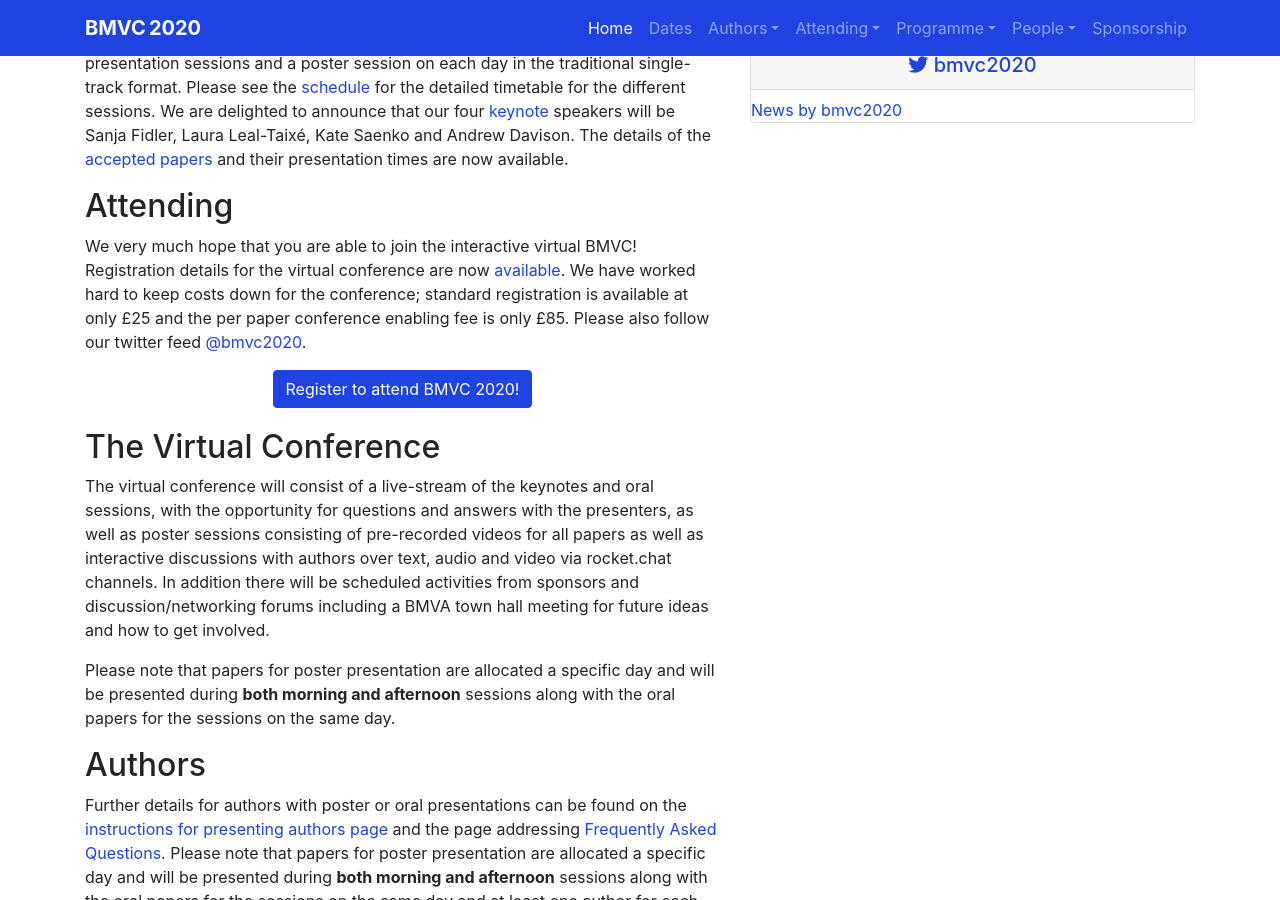
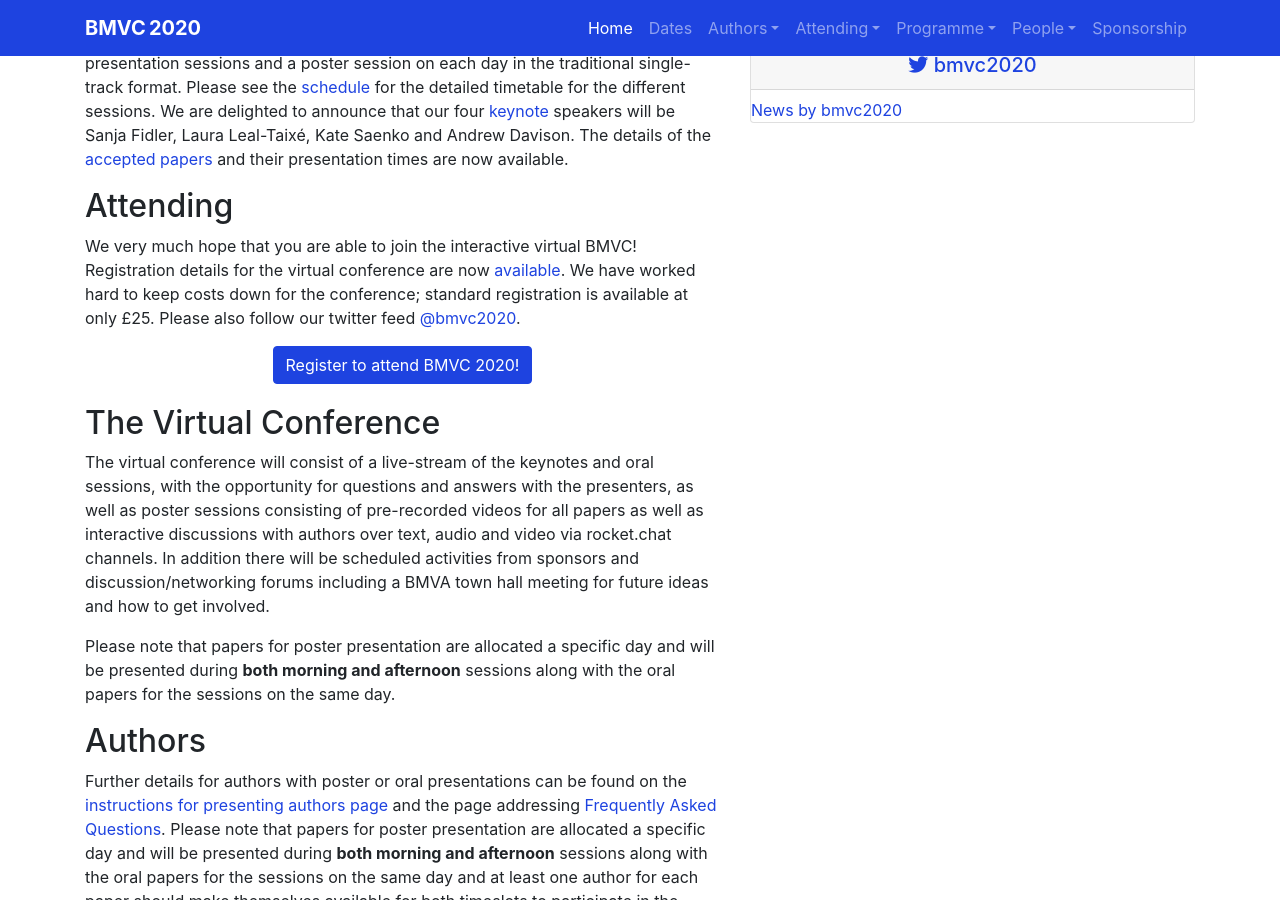
Before and after one commit to BritishMachineVisionAssociation/BMVC2021, a Jekyll site: the page built from index.md, in a window 1280 px wide and 900 px high, scrolled down 365 px. Built offline with Jekyll 4.4.1, drawn with Linux system fonts in a browser that asks for light colours; nearby versions of some CDN libraries; comment, search, counter and statistics services are not loaded.

Commit message:
Updates for costs.

```diff
--- a/_includes/head_includes.html
+++ b/_includes/head_includes.html
@@ -16,6 +16,15 @@
 <style>{{ page.custom_css }}</style>
 {% endif %}
 
+
+<link rel="apple-touch-icon" sizes="180x180" href="/assets/favicon/apple-touch-icon.png">
+<link rel="icon" type="image/png" sizes="32x32" href="/assets/favicon/favicon-32x32.png">
+<link rel="icon" type="image/png" sizes="16x16" href="/assets/favicon/favicon-16x16.png">
+<link rel="manifest" href="/assets/favicon/site.webmanifest">
+<link rel="mask-icon" href="/assets/favicon/safari-pinned-tab.svg" color="#5bbad5">
+<meta name="msapplication-TileColor" content="#da532c">
+<meta name="theme-color" content="#ffffff">
+
 <!--
 <script src="{{ site.baseurl }}/assets/js/jquery-3.3.1.slim.min.js"></script>
 <script src="{{ site.baseurl }}/assets/js/jquery.date-filter.min.js"></script>
--- a/index.md
+++ b/index.md
@@ -14,7 +14,7 @@ This year's BMVC will be held virtually over four days with a keynote talk, two
 
 ## Attending
 
-We very much hope that you are able to join the interactive virtual BMVC! Registration details for the virtual conference are now [available]({{site.baseurl}}{% link attending/registration.md %}). We have worked hard to keep costs down for the conference; standard registration is available at only £25 and the per paper conference enabling fee is only £85. Please also follow our twitter feed <a href="https://twitter.com/{{ site.twitter_username }}">@{{ site.twitter_username }}</a>.
+We very much hope that you are able to join the interactive virtual BMVC! Registration details for the virtual conference are now [available]({{site.baseurl}}{% link attending/registration.md %}). We have worked hard to keep costs down for the conference; standard registration is available at only £25. Please also follow our twitter feed <a href="https://twitter.com/{{ site.twitter_username }}">@{{ site.twitter_username }}</a>.
 
 <div class="row no-gutters pt-0 d-xs-block {%comment%}d-xl-none{%endcomment%}">
 <div class="mb-1 pl-2 pr-2 mx-auto mx-sm-left col-xs-auto">
```
